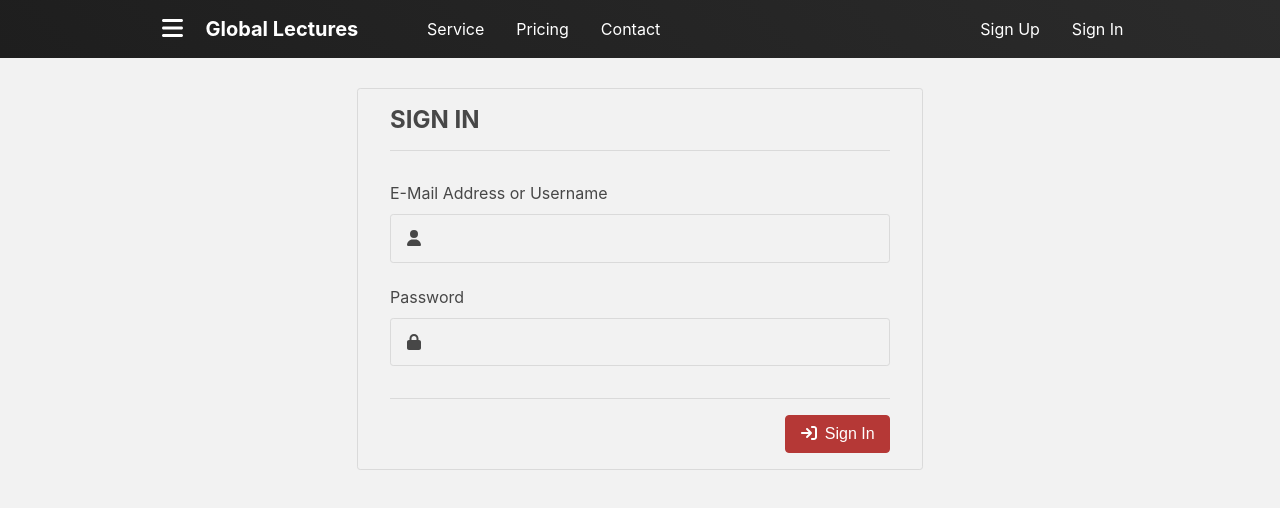
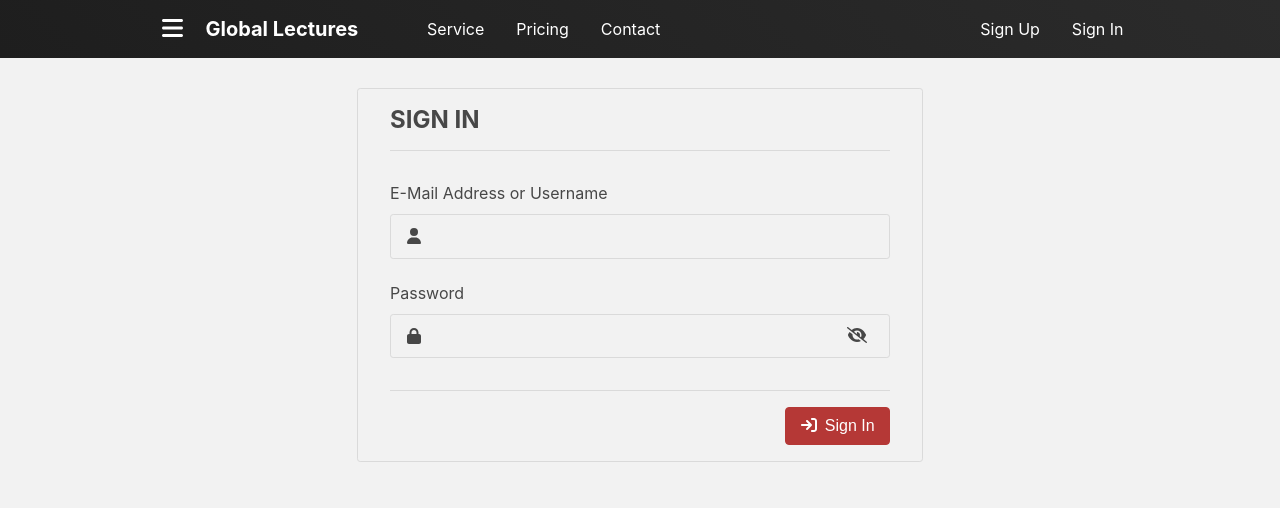
Before and after one commit to 7l-hyuk/Global-Lectures, a React (Create React App) app in the folder frontend/: page /signin in a window 1280 px wide. Shown: the top 508 px of the page. Built offline with nearby package versions, Linux system fonts and the light colour scheme; no server answers.

Commit message:
feat: Add Signin

```diff
--- a/frontend/src/components/Layouts/Navbar.tsx
+++ b/frontend/src/components/Layouts/Navbar.tsx
@@ -10,7 +10,7 @@ import styles from "../../styles/Navbar.module.css";
 const Navbar: React.FC<NavbarProps> = ({toggleSidebar}) => {
     const [isDropdownOpen, setIsDropdownOpen] = useState(false);
     const dropdownRef = useRef<HTMLDivElement>(null);
-    const {user, userSignout} = useAuth();
+    const {user, userSignout, isLoading} = useAuth();
 
     const UserMenu: React.FC = () => {
       const handleClickOutside = (event: MouseEvent) => {
@@ -29,6 +29,7 @@ const Navbar: React.FC<NavbarProps> = ({toggleSidebar}) => {
         }
       }, [])
 
+      if (!isLoading) {
         if (user) {
           return (
             <div className={styles.NavbarUser} ref={dropdownRef}>
@@ -39,7 +40,13 @@ const Navbar: React.FC<NavbarProps> = ({toggleSidebar}) => {
               {isDropdownOpen && (
                 <ul>
                   <li><a href="/">mypage</a></li>
-                <li><a href="/">signout</a></li>
+                  <li>
+                    <a href="/" onClick={async (event) => {
+                      event.preventDefault();
+                      await userSignout();
+                    }}>
+                    signout</a>
+                  </li>
                 </ul>
               )}
             </div>
@@ -51,6 +58,9 @@ const Navbar: React.FC<NavbarProps> = ({toggleSidebar}) => {
               <li><a href="/signin">Sign In</a></li>
             </ul>
           );
+        }
+      } else {
+        return <></>
       }
     };
 
--- a/frontend/src/pages/SigninPage.tsx
+++ b/frontend/src/pages/SigninPage.tsx
@@ -1,7 +1,7 @@
 import React, { useState } from "react";
 import { useNavigate } from "react-router-dom";
 import { FontAwesomeIcon } from "@fortawesome/react-fontawesome";
-import { faUser, faLock, faSignIn } from "@fortawesome/free-solid-svg-icons";
+import { faUser, faLock, faSignIn, faEye, faEyeSlash } from "@fortawesome/free-solid-svg-icons";
 
 import { useAuth } from "../viewmodels/AuthContext";
 import { userSignin as signinAPI } from "../models/auth";
@@ -10,8 +10,13 @@ import Button from "../components/Button";
 import styles from "../styles/SigninPage.module.css";
 
 
-const SigninFormGroup: React.FC<SigninFormGroupProps> =
-  ({ icon, label, type, value, setValue }) => {
+const SigninFormGroup: React.FC<SigninFormGroupProps> = ({ icon, label, type, value, setValue }) => {
+  const [showPassword, setShowPassword] = useState(false);
+
+  const isPassword = type === "password";
+  const inputType = isPassword && !showPassword ? "password" : "text";
+  const toggleIcon = showPassword ? faEye : faEyeSlash;
+
   return (
     <div className={styles.SigninFormGroupContainer}>
       <label>{label}</label>
@@ -19,9 +24,17 @@ const SigninFormGroup: React.FC<SigninFormGroupProps> =
         <FontAwesomeIcon icon={icon} />
         <input
           value={value}
-          type={type}
+          type={inputType}
           onChange={(event) => setValue(event.target.value)}
         />
+        {isPassword && (
+          <button
+            type="button"
+            onClick={() => setShowPassword((prev) => !prev)}
+          >
+            <FontAwesomeIcon icon={toggleIcon} />
+          </button>
+        )}
       </div>
     </div>
   )
--- a/frontend/src/styles/Navbar.module.css
+++ b/frontend/src/styles/Navbar.module.css
@@ -129,7 +129,7 @@
 }
 .NavbarUser li {
   border-top: 1px solid #e6e6e6;
-  padding: 0.5rem 1.5rem;
+  padding: 0.5rem 2rem;
   font-size: 0.8rem;
 }
 .NavbarUser a {
--- a/frontend/src/styles/SigninPage.module.css
+++ b/frontend/src/styles/SigninPage.module.css
@@ -47,12 +47,20 @@
     border: none;
     outline: none;
     color: inherit;
-    font-size: 1.2rem;
+    font-size: 1rem;
     width: 100%;
     height: 100%;
 }
+.SigninFormGroupContainer button {
+    background-color: transparent;
+    border: none;
+    color: inherit;
+    font-size: inherit;
+}
+.SigninFormGroupContainer button:hover {
+    color: rgb(100, 99, 99);
+}
 .SiginFormAction {
-
     display: flex;
     justify-content: end;
     margin-top: 2rem;
--- a/frontend/src/types/auth.ts
+++ b/frontend/src/types/auth.ts
@@ -18,6 +18,7 @@ export interface User {
 
 export interface AuthContextType {
   user: User | null;
+  isLoading: Boolean;
   setUser: (user: User | null) => void;
   fetchCurrentUser: () => Promise<void>;
   userSignout: () => Promise<void>;
--- a/frontend/src/viewmodels/AuthContext.tsx
+++ b/frontend/src/viewmodels/AuthContext.tsx
@@ -1,5 +1,4 @@
 import React, { createContext, useContext, useState, useEffect } from "react";
-import { useNavigate } from "react-router-dom";
 
 import { fetchMe, userSignout as signoutAPI } from "../models/auth";
 import { AuthContextType } from "../types/auth";
@@ -9,21 +8,28 @@ import { User } from "../types/auth";
 const AuthContext = createContext<AuthContextType | undefined>(undefined);
 
 
-export const AuthProvider: React.FC<{children: React.ReactNode}> = ({children}) => {
+export const AuthProvider: React.FC<{children: React.ReactNode}> = ({ children }) => {
     const [user, setUser] = useState<User | null>(null);
+    const [isLoading, setIsLoding] = useState(true);
 
     const fetchCurrentUser = async () => {
         try {
+            setIsLoding(true);
             const user = await fetchMe();
             const username = user?.data?.username;
 
             if (username) {
                 setUser({username});
+                setIsLoding(false);
             } else {
                 setUser(null);
+                setIsLoding(false);
             }
         } catch {
             setUser(null);
+            setIsLoding(false);
+        } finally {
+            setIsLoding(false);
         }
     };
 
@@ -36,13 +42,13 @@ export const AuthProvider: React.FC<{children: React.ReactNode}> = ({children})
         }
     };
 
-    useEffect(
-        () => {fetchCurrentUser()},
-        []
-    );
+    useEffect(() => {
+        setIsLoding(true);
+        fetchCurrentUser();
+    }, []);
 
     return (
-        <AuthContext.Provider value={{user, setUser, fetchCurrentUser, userSignout}}>
+        <AuthContext.Provider value={{user, setUser, fetchCurrentUser, userSignout, isLoading}}>
             {children}
         </AuthContext.Provider>
     );
```
Also changed, not shown: frontend/src/components/Button.tsx (line endings or trailing spaces). Lines whose indentation alone changed are shown as unchanged.
